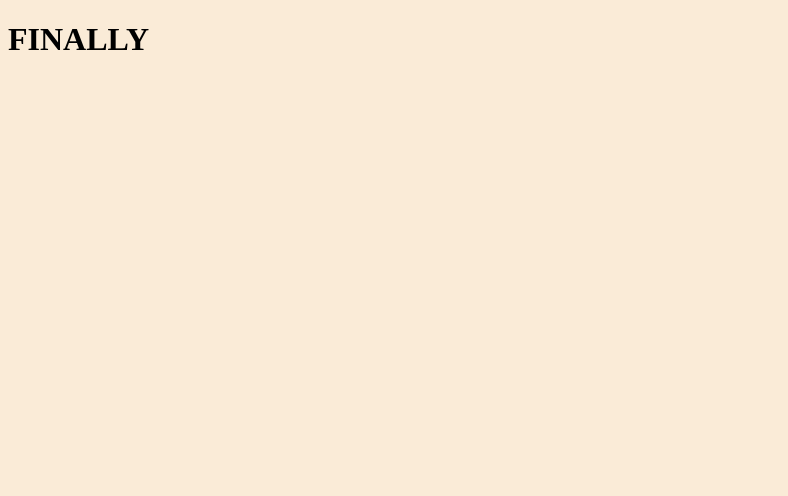
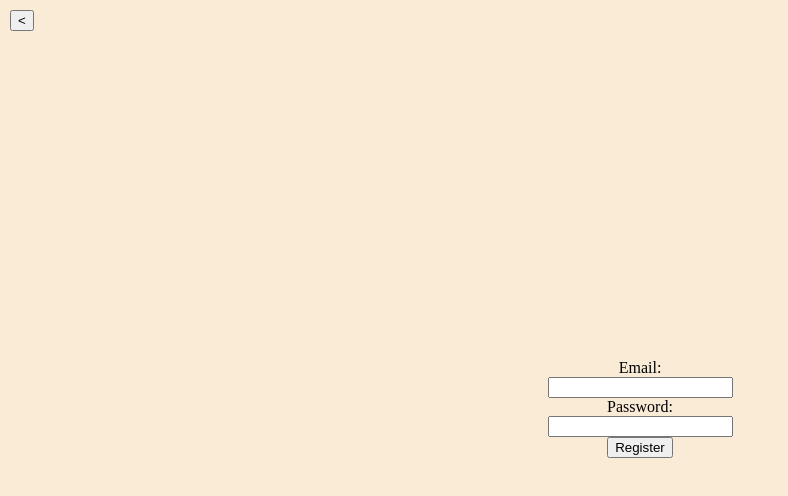
Before and after one commit to madspecco/gymcrab, an Angular app in the folder ui/: page /signup-screen in a window 1280 px wide. Shown: the top 496 px of the page, without its empty margins (0-788 px from the left). Built offline with nearby package versions, Linux system fonts and the light colour scheme.

Commit message:
created signup screen skeleton

```diff
--- a/ui/src/app/signup-screen/signup-screen.component.css
+++ b/ui/src/app/signup-screen/signup-screen.component.css
@@ -0,0 +1,18 @@
+.signup-container {
+  display: flex;
+  flex-direction: column;
+  justify-content: center;
+  align-items: center;
+  height: 100vh;
+  margin: 0;
+}
+
+.signup-container label, .signup-container input, .signup-container button {
+  /*margin-bottom: 10px;*/
+}
+
+#back-button {
+  position: absolute;
+  top: 10px;
+  left: 10px;
+}
--- a/ui/src/app/signup-screen/signup-screen.component.html
+++ b/ui/src/app/signup-screen/signup-screen.component.html
@@ -1 +1,9 @@
-<h1>FINALLY</h1>
+<button id="back-button"><</button>
+
+<div class="signup-container">
+  <label>Email:</label>
+  <input type="text" id="email" name="email">
+  <label for="pwd">Password:</label>
+  <input type="password" id="pwd" name="pwd">
+  <button>Register</button>
+</div>
```
